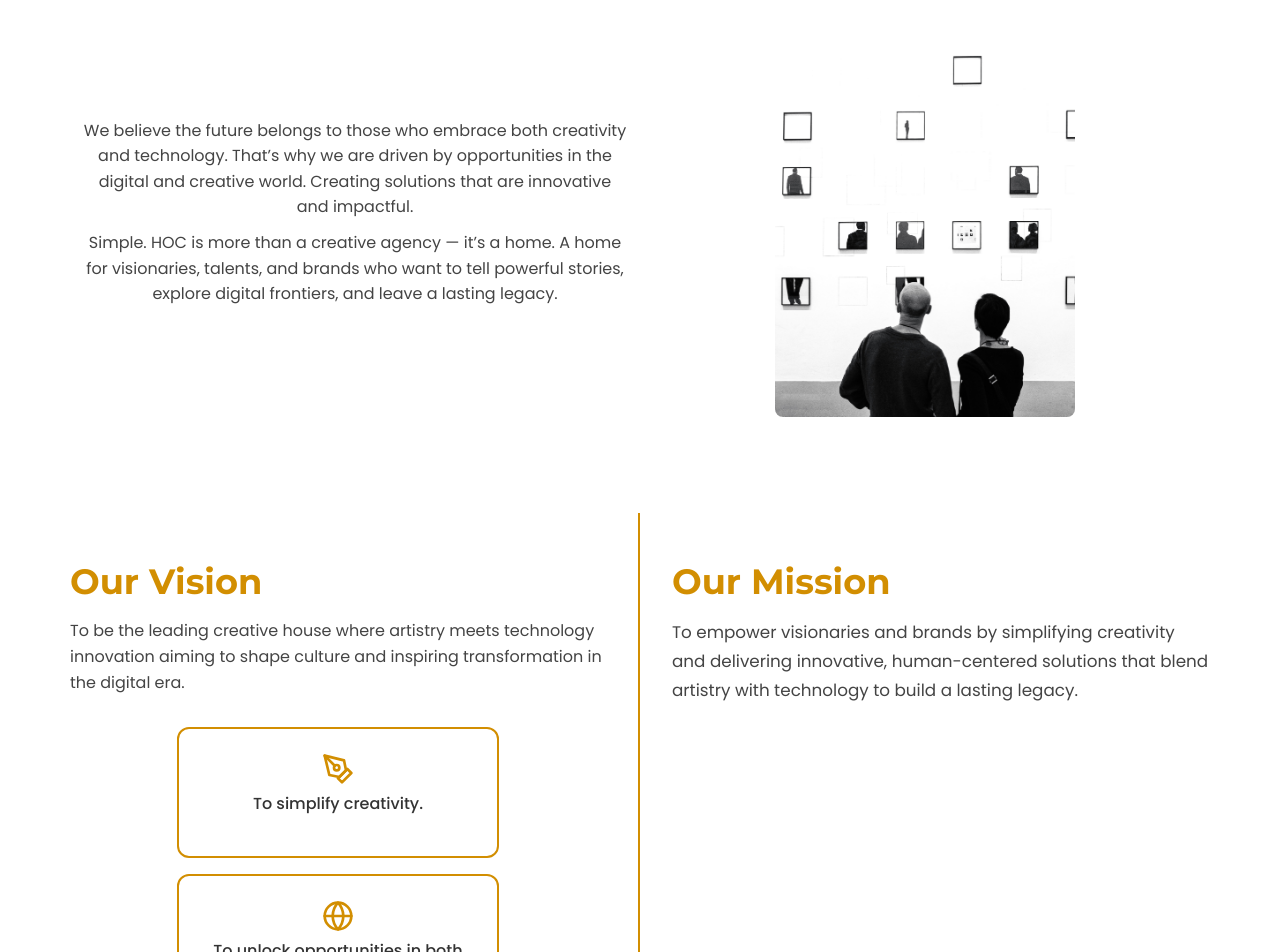
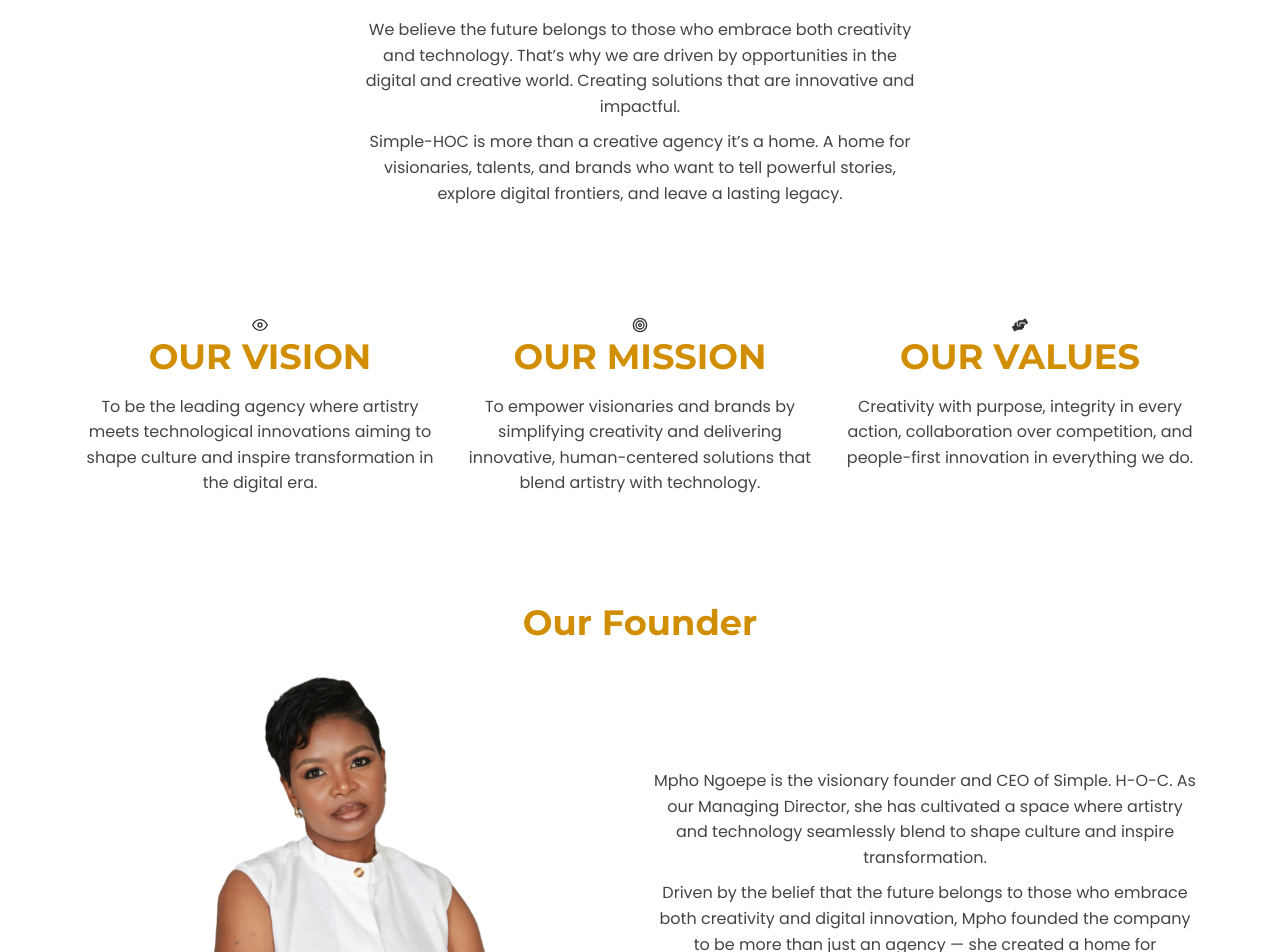
Before and after one commit to SIMPLE-H-O-C/Simple-hoc, a React (Vite) app in the folder simple-hoc/: page / in a window 1280 px wide. Shown: the part 1000-1952 px from the top of the page. Built offline with nearby package versions, Linux system fonts and the light colour scheme.

Commit message:
feat(about): Update the our story, mission, vision section

```diff
--- a/simple-hoc/src/components/AboutUs.jsx
+++ b/simple-hoc/src/components/AboutUs.jsx
@@ -8,6 +8,10 @@
 // icons
 import { motion } from "framer-motion";
 import { FiGlobe, FiPenTool, FiUsers } from "react-icons/fi";
+import { FiEye, FiTarget } from "react-icons/fi";
+import { FaHandsHelping } from "react-icons/fa";
+
+
 
 const teamMembers = [
   {
@@ -55,13 +59,11 @@
 >
   <div className="container text-center">
     <h2 className="section-title">
-            Our <span>Story</span>
+      OUR <span>STORY</span>
     </h2>
 
-          <div className="row align-items-center mt-4">
-            {/* Text (left on desktop, top on mobile) */}
-            <div className="col-md-6 d-flex justify-content-center">
-              <div className="story-text-wrapper text-center">
+    {/* Centered text under header */}
+    <div className="story-text-wrapper mt-4">
       <p className="section-text">
         We believe the future belongs to those who embrace both
         creativity and technology. That’s why we are driven by
@@ -69,27 +71,16 @@
         solutions that are innovative and impactful.
       </p>
       <p className="section-text">
-                  Simple. HOC is more than a creative agency — it’s a home. A
+        Simple-HOC is more than a creative agency it’s a home. A
         home for visionaries, talents, and brands who want to tell
         powerful stories, explore digital frontiers, and leave a
         lasting legacy.
       </p>
     </div>
   </div>
-
-            {/* Image (right on desktop, below text on mobile) */}
-            <div className="col-md-6 d-flex justify-content-center">
-              <img
-                src={storyImg}
-                alt="Our Story"
-                className="section-img img-fluid glow-hover mx-auto"
-              />
-            </div>
-          </div>
-        </div>
 </motion.section>
 
-      {/* Our Vision & Mission */}
+      {/* Vision, Mission & Values */}
 <motion.section
   className="vision-mission-wrapper py-5"
   initial={{ opacity: 0, y: 50 }}
@@ -98,61 +89,63 @@
   viewport={{ once: true }}
 >
   <div className="container">
-          <div className="row">
-            {/* Vision Section */}
-            <div className="col-lg-6 col-md-12 vision-section">
+    <div className="row g-4 text-center">
+
+      {/* Vision */}
+      <motion.div
+        className="col-lg-4 col-md-6"
+        whileHover={{ y: -8 }}
+        transition={{ duration: 0.3 }}
+      >
+        <div className="vmv-block">
+          <FiEye className="vmv-icon" />
           <h2 className="section-title">
-                Our <span>Vision</span>
+            OUR <span>VISION</span>
           </h2>
-              <p className="section-text mb-4">
-                To be the leading creative house where artistry meets technology
-                innovation aiming to shape culture and inspiring transformation in the
-                digital era.
+          <p className="section-text">
+            To be the leading agency where artistry meets technological innovations aiming to
+            shape culture and inspire transformation in the digital era.
           </p>
-              <div className="row g-3">
-                {[
-                  {
-                    icon: <FiPenTool className="vision-icon" />,
-                    text: "To simplify creativity.",
-                  },
-                  {
-                    icon: <FiGlobe className="vision-icon" />,
-                    text: "To unlock opportunities in both the creative and digital world.",
-                  },
-                  {
-                    icon: <FiUsers className="vision-icon" />,
-                    text: "To make innovation accessible, inspiring, and human.",
-                  },
-                ].map((item, index) => (
-                  <motion.div
-                    key={index}
-                    className="col-12"
-                    initial={{ opacity: 0, scale: 0.8, y: 50 }}
-                    whileInView={{ opacity: 1, scale: 1, y: 0 }}
-                    transition={{ duration: 0.6, delay: index * 0.2 }}
-                    viewport={{ once: true }}
-                  >
-                    <div className="vision-card p-4 h-100 text-center">
-                      {item.icon}
-                      <h5>{item.text}</h5>
         </div>
       </motion.div>
-                ))}
+
+      {/* Mission */}
+      <motion.div
+        className="col-lg-4 col-md-6"
+        whileHover={{ y: -8 }}
+        transition={{ duration: 0.3 }}
+      >
+        <div className="vmv-block">
+          <FiTarget className="vmv-icon" />
+          <h2 className="section-title">
+            OUR <span>MISSION</span>
+          </h2>
+          <p className="section-text">
+            To empower visionaries and brands by simplifying creativity and
+            delivering innovative, human-centered solutions that blend artistry
+            with technology.
+          </p>
         </div>
+      </motion.div>
+
+      {/* Values */}
+      <motion.div
+        className="col-lg-4 col-md-12"
+        whileHover={{ y: -8 }}
+        transition={{ duration: 0.3 }}
+      >
+        <div className="vmv-block">
+          <FaHandsHelping className="vmv-icon" />
+          <h2 className="section-title">
+            OUR <span>VALUES</span>
+          </h2>
+          <p className="section-text">
+            Creativity with purpose, integrity in every action, collaboration
+            over competition, and people-first innovation in everything we do.
+          </p>
         </div>
+      </motion.div>
 
-            {/* Mission Section */}
-            <div className="col-lg-6 col-md-12 mission-section">
-              <h2 className="section-title">
-                Our <span>Mission</span>
-              </h2>
-              <p className="section-text mb-4">
-                To empower visionaries and brands by simplifying creativity and
-                delivering innovative, human-centered solutions that blend
-                artistry with technology to build a lasting legacy.
-              </p>
-
-            </div>
     </div>
   </div>
 </motion.section>
```
Lines whose indentation alone changed are shown as unchanged.
